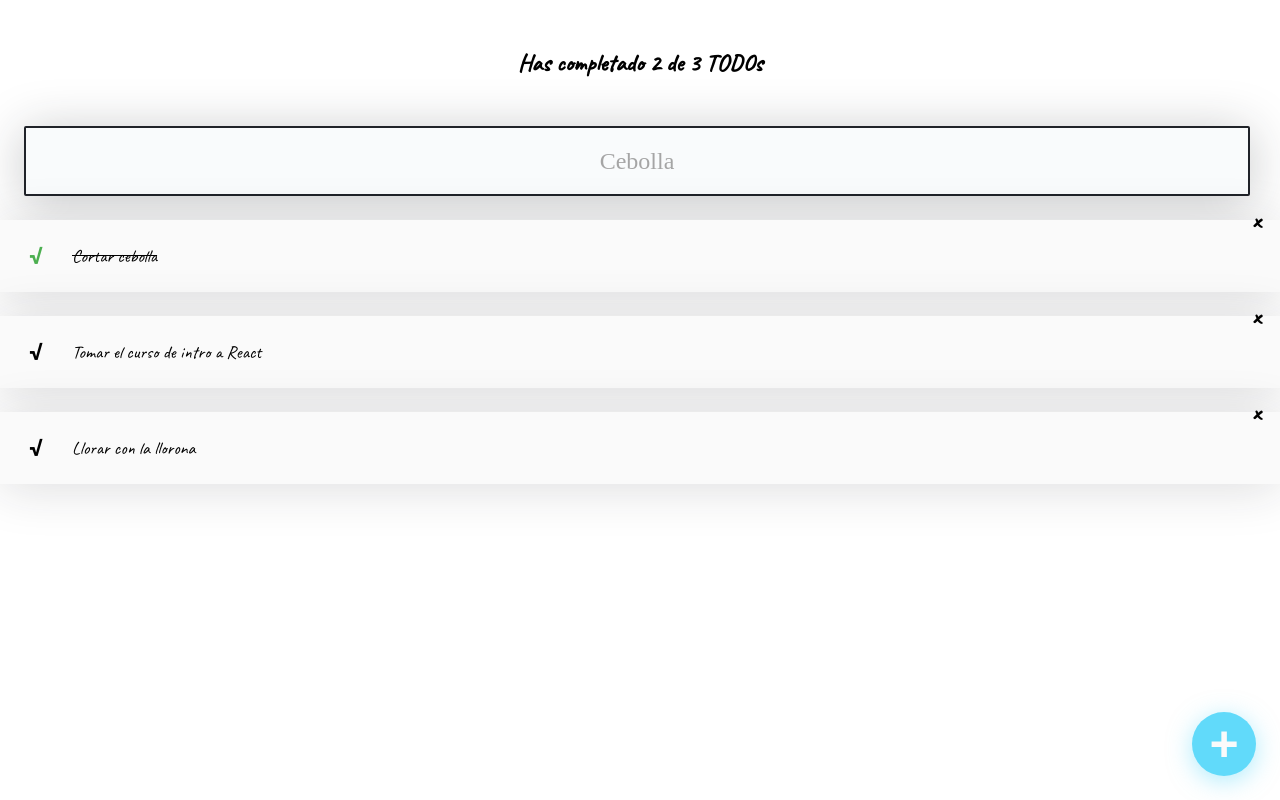
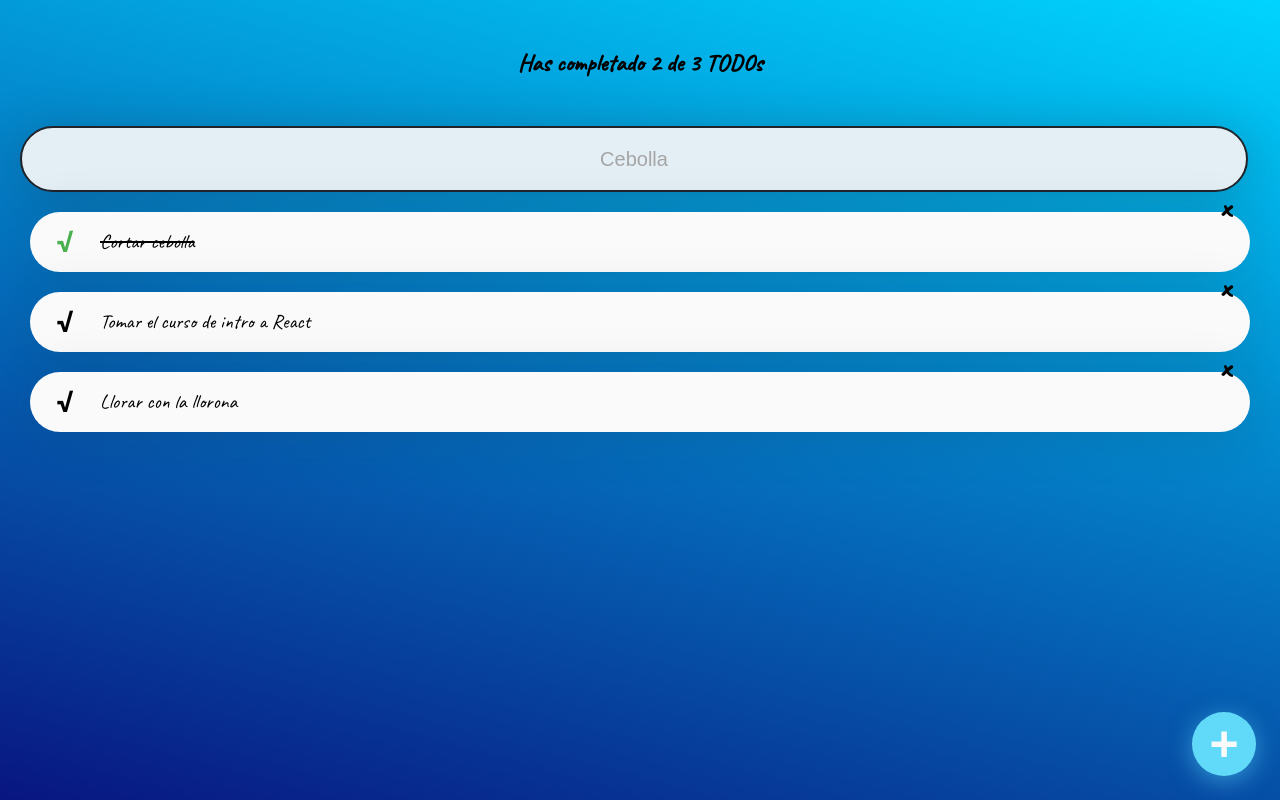
Before and after one commit to Goncar29/introReact, a React (Create React App) app: page / in a window 1280 px wide. Shown: the top 800 px of the page. Built offline with nearby package versions, Linux system fonts and the light colour scheme.

Commit message:
Se cambiaron algunos estilos

```diff
--- a/src/App.css
+++ b/src/App.css
@@ -1,38 +1,4 @@
-.App {
-  text-align: center;
+#root{
+    height: 100vw;
+    background: linear-gradient(15deg, rgb(9, 4, 95) 0%, rgba(9,9,121,1) 25%, rgba(0,212,255,1) 100%);
 }
-
-.App-logo {
-  height: 40vmin;
-  pointer-events: none;
-}
-
-@media (prefers-reduced-motion: no-preference) {
-  .App-logo {
-    animation: App-logo-spin infinite 20s linear;
-  }
-}
-
-.App-header {
-  background-color: #282c34;
-  min-height: 100vh;
-  display: flex;
-  flex-direction: column;
-  align-items: center;
-  justify-content: center;
-  font-size: calc(10px + 2vmin);
-  color: white;
-}
-
-.App-link {
-  color: #61dafb;
-}
-
-@keyframes App-logo-spin {
-  from {
-    transform: rotate(0deg);
-  }
-  to {
-    transform: rotate(360deg);
-  }
-}
--- a/src/App.js
+++ b/src/App.js
@@ -4,7 +4,7 @@ import { TodoSearch } from './TodoSearch';
 import { TodoList } from './TodoList';
 import { TodoItem } from './TodoItem';
 import { CreateTodoButton } from './CreateTodoButton';
-// import './App.css';
+import './App.css';
 
 const todos = [
     { text: 'Cortar cebolla', completed: true },
--- a/src/TodoItem.css
+++ b/src/TodoItem.css
@@ -1 +1,46 @@
-.TodoItem{background-color:#fafafa;position:relative;display:flex;justify-content:center;align-items:center;margin-top:24px;box-shadow:0 5px 50px rgba(32,35,41,.15)}.TodoItem-p{margin:24px 0 24px 24px;width:calc(100% - 120px);font-size:18px;line-height:24px;font-weight:400}.TodoItem-p--complete{text-decoration:line-through}.Icon{cursor:pointer;display:flex;justify-content:center;align-items:center;height:48px;width:48px;font-size:24px;font-weight:700}.Icon-check{position:absolute;left:12px}.Icon-check--active{color:#4caf50}.Icon-delete{position:absolute;top:-24px;right:0}.Icon-delete:hover{color:red}
+.TodoItem{
+    background-color:#fafafa;
+    position:relative;
+    display:flex;
+    justify-content:center;
+    align-items:center;
+    margin-top:2rem;
+    box-shadow:0 0.5rem 5rem rgba(32,35,41,.15);
+    border-radius:5rem;
+}
+.TodoItem-p{
+    margin:2rem 0 2rem 2rem;
+    width:calc(100% - 12rem);
+    font-size:2rem;
+    line-height:2rem;
+    font-weight:400;
+}
+.TodoItem-p--complete{
+    text-decoration:line-through
+}
+.Icon{
+    cursor:pointer;
+    display:flex;
+    justify-content:center;
+    align-items:center;
+    height:5rem;
+    width:5rem;
+    font-size:3rem;
+    font-weight:700;
+}
+.Icon-check{
+    position:absolute;
+    left:1rem;
+}
+.Icon-check--active{
+    color:#4caf50;
+}
+.Icon-delete{
+    position:absolute;
+    top:-3rem;
+    right:0;
+}
+.Icon-delete:hover{
+    color:red;
+    font-size:8rem;
+}
--- a/src/TodoList.css
+++ b/src/TodoList.css
@@ -1,5 +1,5 @@
 ul{
     margin:0;
-    padding:0 0 5rem 0;
+    padding:0 3rem 5rem 3rem;
     list-style:none;
 }
--- a/src/TodoSearch.css
+++ b/src/TodoSearch.css
@@ -1 +1,19 @@
-.TodoSearch{background:#f9fbfc;border-radius:2px;border:2px solid #202329;margin:0 24px;height:64px;width:calc(100% - 62px);font-size:24px;text-align:center;font-family:montserrat;font-weight:400;color:#1e1e1f;box-shadow:0 5px 50px rgba(32,35,41,.25)}.TodoSearch::placeholder{color:#a5a5a5;font-family:montserrat;font-weight:400}.TodoSearch:focus{outline-color:#61dafa}
+.TodoSearch{
+    background:#e4eff5;
+    border-radius:5rem;
+    border:0.2rem solid #202329;
+    margin:0 2rem;height:6rem;
+    width:calc(100% - 6rem);
+    font-size: 2rem;
+    text-align:center;
+    font-weight:700;
+    color:#1e1e1f;
+    box-shadow:0 0.5rem 5rem rgba(32,35,41,.25)
+}
+.TodoSearch::placeholder{
+    color:#a5a5a5;
+    font-weight:400
+}
+.TodoSearch:focus{
+    outline-color:#61dafa
+}
--- a/src/index.css
+++ b/src/index.css
@@ -1,3 +1,6 @@
+html {
+  font-size: 62.5%;
+}
 body {
   margin: 0;
   font-family: 'Caveat', 'Comfortaa', 'Segoe UI', 'Roboto', 'Oxygen',
```
